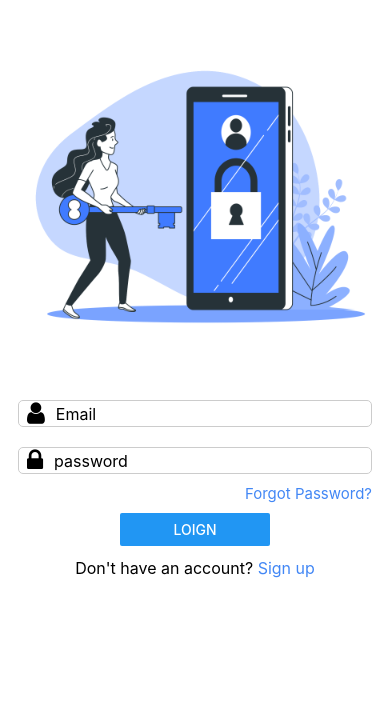
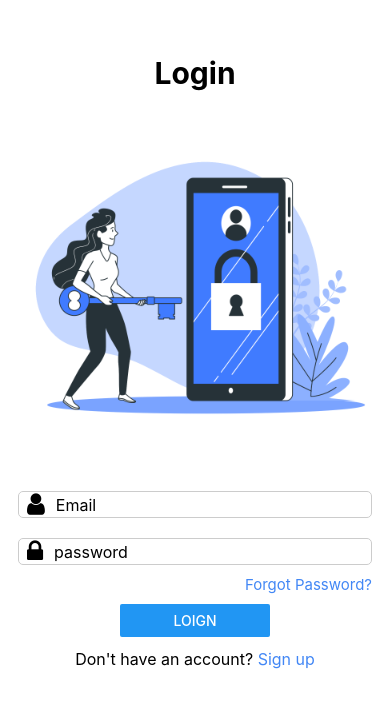
Before and after one commit to Sandeepbhamdare/ReactNativeProject, a React Native app: screen / in a window 390 px wide. Shown: the top 708 px of the page. Built offline with nearby package versions, Linux system fonts and the light colour scheme.

Commit message:
creat UI of Login

```diff
--- a/components/Login.tsx
+++ b/components/Login.tsx
@@ -6,7 +6,7 @@ function Login() {
 
     return (
         <>
-            {/* <Text style={styles.headText}>Login</Text> */}
+            <Text style={styles.headText}>Login</Text>
 
             <SafeAreaView>
                 <Image style={{ width: 400, height: 400 }} source={require('../public/Login-bro.png')} />
```
